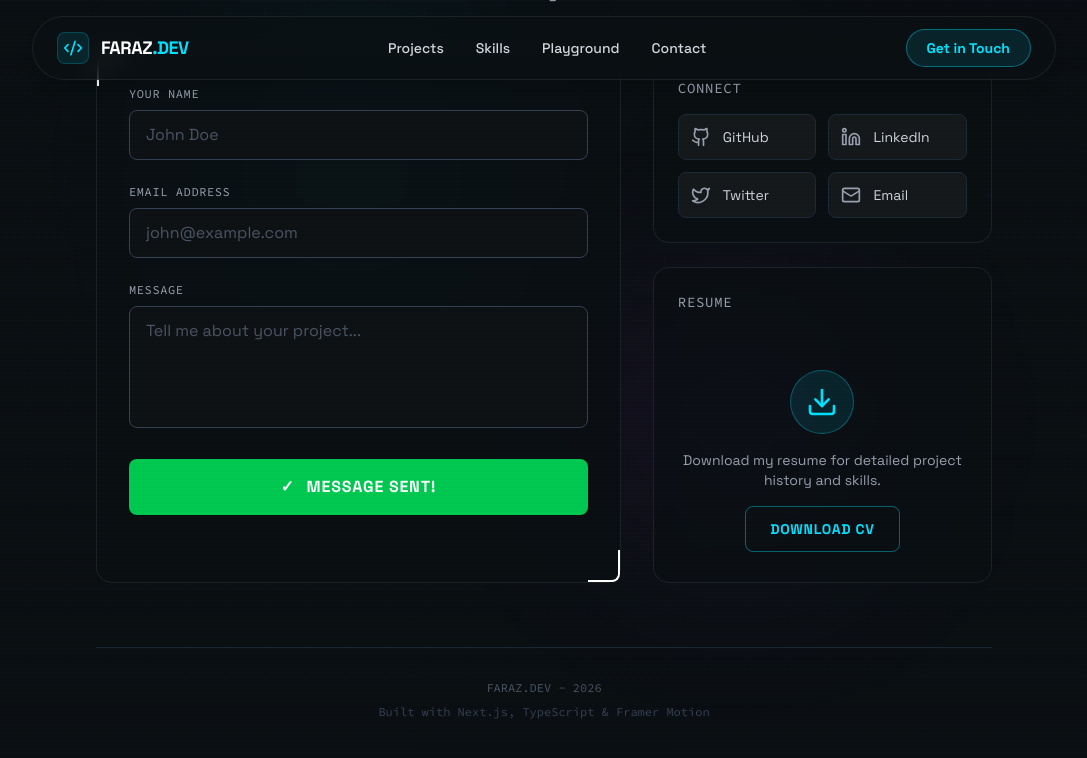
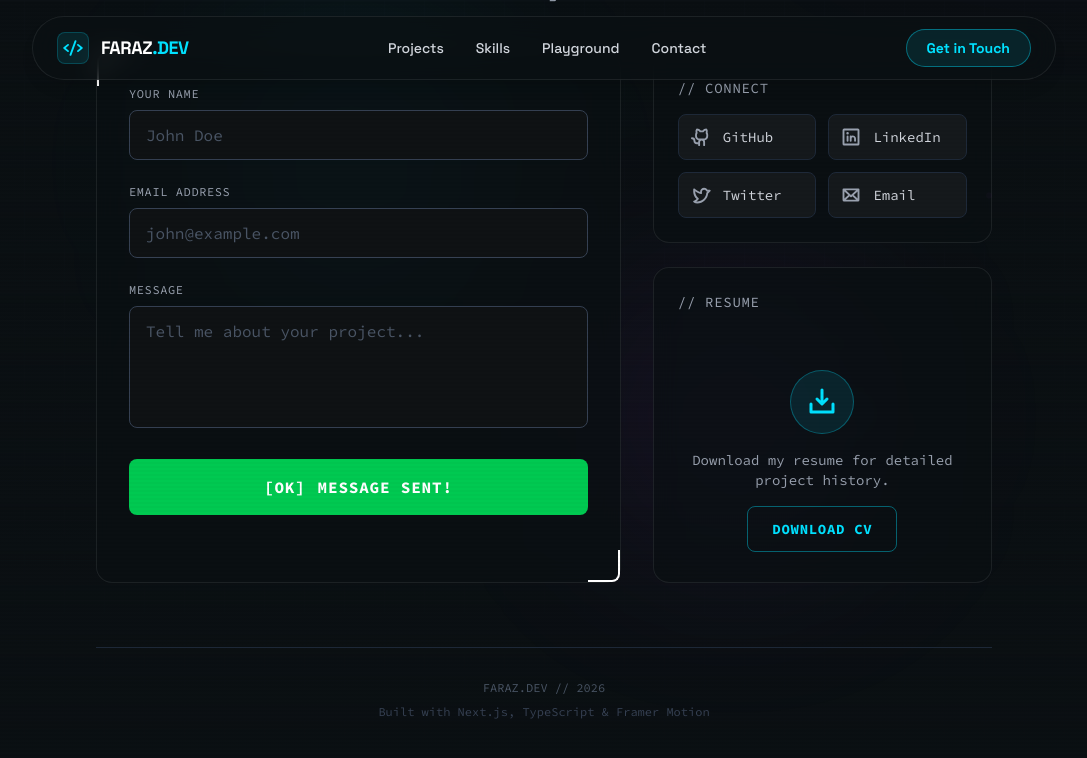
Before and after one commit to faraz18001/Portfolio, a Next.js app: page / in a window 1280 px wide. Both pictures are taken after typing "Sample", "name@example.com", "Sample" into the empty fields and a click on the button "SEND MESSAGE". Shown: the part 4075-4833 px from the top of the page, without its empty margins (96-1183 px from the left). Built offline with nearby package versions, Linux system fonts and the light colour scheme.

Commit message:
Switch to Phosphor Icons with retro terminal aesthetic

```diff
--- a/package.json
+++ b/package.json
@@ -9,6 +9,7 @@
     "lint": "eslint"
   },
   "dependencies": {
+    "@phosphor-icons/react": "^2.1.10",
     "framer-motion": "^12.26.2",
     "lucide-react": "^0.562.0",
     "next": "16.1.2",
--- a/src/components/ContactSection.tsx
+++ b/src/components/ContactSection.tsx
@@ -2,7 +2,7 @@
 
 import { useState } from "react";
 import { motion } from "framer-motion";
-import { Send, Github, Linkedin, Mail, Twitter, Download } from "lucide-react";
+import { PaperPlaneTilt, GithubLogo, LinkedinLogo, Envelope, TwitterLogo, DownloadSimple } from "@phosphor-icons/react";
 
 export default function ContactSection() {
     const [formData, setFormData] = useState({
@@ -28,10 +28,10 @@ export default function ContactSection() {
     };
 
     const socialLinks = [
-        { icon: <Github className="w-5 h-5" />, href: "https://github.com/faraz18001", label: "GitHub" },
-        { icon: <Linkedin className="w-5 h-5" />, href: "#", label: "LinkedIn" },
-        { icon: <Twitter className="w-5 h-5" />, href: "#", label: "Twitter" },
-        { icon: <Mail className="w-5 h-5" />, href: "mailto:faraz@example.com", label: "Email" },
+        { icon: <GithubLogo className="w-5 h-5" weight="bold" />, href: "https://github.com/faraz18001", label: "GitHub" },
+        { icon: <LinkedinLogo className="w-5 h-5" weight="bold" />, href: "#", label: "LinkedIn" },
+        { icon: <TwitterLogo className="w-5 h-5" weight="bold" />, href: "#", label: "Twitter" },
+        { icon: <Envelope className="w-5 h-5" weight="bold" />, href: "mailto:faraz@example.com", label: "Email" },
     ];
 
     return (
@@ -76,7 +76,7 @@ export default function ContactSection() {
                 >
                     <div className="flex items-center justify-center gap-2 text-[var(--primary)]/60 mb-4">
                         <div className="w-8 h-[1px] bg-[var(--primary)]/40" />
-                        <span className="text-xs font-mono tracking-widest uppercase">Get in Touch</span>
+                        <span className="text-xs font-mono tracking-widest uppercase">// get_in_touch</span>
                         <div className="w-8 h-[1px] bg-[var(--primary)]/40" />
                     </div>
                     <h2 className="text-4xl md:text-5xl font-bold text-white mb-4">
@@ -106,7 +106,7 @@ export default function ContactSection() {
                                     type="text"
                                     value={formData.name}
                                     onChange={(e) => setFormData({ ...formData, name: e.target.value })}
-                                    className="w-full bg-[#0f1214] border border-gray-700 rounded-lg px-4 py-3 text-white focus:ring-1 focus:ring-[var(--primary)] focus:border-[var(--primary)] transition-all placeholder:text-gray-600"
+                                    className="w-full bg-[#0f1214] border border-gray-700 rounded-lg px-4 py-3 text-white font-mono focus:ring-1 focus:ring-[var(--primary)] focus:border-[var(--primary)] transition-all placeholder:text-gray-600"
                                     placeholder="John Doe"
                                     required
                                 />
@@ -120,7 +120,7 @@ export default function ContactSection() {
                                     type="email"
                                     value={formData.email}
                                     onChange={(e) => setFormData({ ...formData, email: e.target.value })}
-                                    className="w-full bg-[#0f1214] border border-gray-700 rounded-lg px-4 py-3 text-white focus:ring-1 focus:ring-[var(--primary)] focus:border-[var(--primary)] transition-all placeholder:text-gray-600"
+                                    className="w-full bg-[#0f1214] border border-gray-700 rounded-lg px-4 py-3 text-white font-mono focus:ring-1 focus:ring-[var(--primary)] focus:border-[var(--primary)] transition-all placeholder:text-gray-600"
                                     placeholder="john@example.com"
                                     required
                                 />
@@ -134,7 +134,7 @@ export default function ContactSection() {
                                     value={formData.message}
                                     onChange={(e) => setFormData({ ...formData, message: e.target.value })}
                                     rows={4}
-                                    className="w-full bg-[#0f1214] border border-gray-700 rounded-lg px-4 py-3 text-white focus:ring-1 focus:ring-[var(--primary)] focus:border-[var(--primary)] transition-all resize-none placeholder:text-gray-600"
+                                    className="w-full bg-[#0f1214] border border-gray-700 rounded-lg px-4 py-3 text-white font-mono focus:ring-1 focus:ring-[var(--primary)] focus:border-[var(--primary)] transition-all resize-none placeholder:text-gray-600"
                                     placeholder="Tell me about your project..."
                                     required
                                 />
@@ -144,7 +144,7 @@ export default function ContactSection() {
                                 type="submit"
                                 disabled={isSubmitting || isSubmitted}
                                 className={`
-                  w-full py-4 rounded-lg font-bold uppercase tracking-wider flex items-center justify-center gap-3 transition-all
+                  w-full py-4 rounded-lg font-bold uppercase tracking-wider flex items-center justify-center gap-3 transition-all font-mono
                   ${isSubmitted
                                         ? "bg-green-500 text-white"
                                         : "bg-[var(--primary)] text-black hover:bg-white shadow-[0_0_20px_rgba(0,225,255,0.3)] hover:shadow-[0_0_30px_rgba(0,225,255,0.5)]"
@@ -158,12 +158,12 @@ export default function ContactSection() {
                                     </>
                                 ) : isSubmitted ? (
                                     <>
-                                        <span>&#10003;</span>
+                                        <span>[OK]</span>
                                         Message Sent!
                                     </>
                                 ) : (
                                     <>
-                                        <Send className="w-5 h-5" />
+                                        <PaperPlaneTilt className="w-5 h-5" weight="bold" />
                                         Send Message
                                     </>
                                 )}
@@ -182,7 +182,7 @@ export default function ContactSection() {
                         {/* Social Links */}
                         <div className="glass-panel rounded-2xl p-6">
                             <h3 className="text-sm font-mono text-gray-400 uppercase tracking-wider mb-4">
-                                Connect
+                // connect
                             </h3>
                             <div className="grid grid-cols-2 gap-3">
                                 {socialLinks.map((link, i) => (
@@ -196,7 +196,7 @@ export default function ContactSection() {
                                         <span className="text-gray-400 group-hover:text-[var(--primary)] transition-colors">
                                             {link.icon}
                                         </span>
-                                        <span className="text-sm text-gray-300 group-hover:text-white transition-colors">
+                                        <span className="text-sm text-gray-300 group-hover:text-white transition-colors font-mono">
                                             {link.label}
                                         </span>
                                     </a>
@@ -207,16 +207,16 @@ export default function ContactSection() {
                         {/* Resume Download */}
                         <div className="glass-panel rounded-2xl p-6 flex-grow">
                             <h3 className="text-sm font-mono text-gray-400 uppercase tracking-wider mb-4">
-                                Resume
+                // resume
                             </h3>
                             <div className="flex flex-col items-center justify-center h-full py-6">
                                 <div className="w-16 h-16 rounded-full bg-[var(--primary)]/10 border border-[var(--primary)]/30 flex items-center justify-center mb-4">
-                                    <Download className="w-8 h-8 text-[var(--primary)]" />
+                                    <DownloadSimple className="w-8 h-8 text-[var(--primary)]" weight="bold" />
                                 </div>
-                                <p className="text-gray-400 text-sm text-center mb-4">
-                                    Download my resume for detailed project history and skills.
+                                <p className="text-gray-400 text-sm text-center mb-4 font-mono">
+                                    Download my resume for detailed project history.
                                 </p>
-                                <button className="px-6 py-3 rounded-lg border border-[var(--primary)]/40 text-[var(--primary)] font-bold text-sm uppercase tracking-wider hover:bg-[var(--primary)] hover:text-black transition-all">
+                                <button className="px-6 py-3 rounded-lg border border-[var(--primary)]/40 text-[var(--primary)] font-bold text-sm uppercase tracking-wider hover:bg-[var(--primary)] hover:text-black transition-all font-mono">
                                     Download CV
                                 </button>
                             </div>
@@ -233,7 +233,7 @@ export default function ContactSection() {
                     transition={{ duration: 0.6, delay: 0.6 }}
                 >
                     <p className="text-xs font-mono text-gray-600">
-                        FARAZ.DEV - 2026
+                        FARAZ.DEV // 2026
                     </p>
                     <p className="text-xs font-mono text-gray-700 mt-2">
                         Built with Next.js, TypeScript & Framer Motion
--- a/src/components/Navbar.tsx
+++ b/src/components/Navbar.tsx
@@ -2,7 +2,7 @@
 
 import { useState } from "react";
 import Link from "next/link";
-import { Menu, X, Code2 } from "lucide-react";
+import { List, X, Code } from "@phosphor-icons/react";
 
 export default function Navbar() {
   const [isMenuOpen, setIsMenuOpen] = useState(false);
@@ -13,7 +13,7 @@ export default function Navbar() {
         {/* Logo */}
         <div className="flex items-center gap-3">
           <div className="flex items-center justify-center w-8 h-8 rounded-lg bg-[var(--primary)]/10 border border-[var(--primary)]/20">
-            <Code2 className="w-5 h-5 text-[var(--primary)]" />
+            <Code className="w-5 h-5 text-[var(--primary)]" weight="bold" />
           </div>
           <span className="text-white text-lg font-bold tracking-tight">
             FARAZ<span className="text-[var(--primary)]">.DEV</span>
@@ -62,7 +62,7 @@ export default function Navbar() {
             className="md:hidden text-white"
             onClick={() => setIsMenuOpen(!isMenuOpen)}
           >
-            {isMenuOpen ? <X className="w-6 h-6" /> : <Menu className="w-6 h-6" />}
+            {isMenuOpen ? <X className="w-6 h-6" weight="bold" /> : <List className="w-6 h-6" weight="bold" />}
           </button>
         </div>
       </nav>
--- a/src/components/ProjectCard.tsx
+++ b/src/components/ProjectCard.tsx
@@ -1,7 +1,7 @@
 "use client";
 
 import { motion } from "framer-motion";
-import { ExternalLink, Github, Play } from "lucide-react";
+import { ArrowSquareOut, GithubLogo, Play } from "@phosphor-icons/react";
 
 interface ProjectCardProps {
     title: string;
@@ -29,9 +29,9 @@ export default function ProjectCard({
     actionIcon,
 }: ProjectCardProps) {
     const iconMap = {
-        github: <Github className="w-4 h-4" />,
-        play: <Play className="w-4 h-4" />,
-        link: <ExternalLink className="w-4 h-4" />,
+        github: <GithubLogo className="w-4 h-4" weight="bold" />,
+        play: <Play className="w-4 h-4" weight="fill" />,
+        link: <ArrowSquareOut className="w-4 h-4" weight="bold" />,
     };
 
     return (
@@ -115,9 +115,9 @@ export default function ProjectCard({
                                 className="text-xs font-mono uppercase tracking-widest"
                                 style={{ color: accentColor }}
                             >
-                                Architecture.json
+                // architecture
                             </span>
-                            <span className="text-white/50 text-sm">&#128196;</span>
+                            <span className="text-white/50 text-sm font-mono">*.py</span>
                         </div>
 
                         {/* Code Preview */}
```
Also changed, not shown: src/components/AIPlayground.tsx (+20 -20 lines), src/components/HeroSection.tsx (+6 -6 lines), 1 other file (tests, documents, lock files or other folders).
